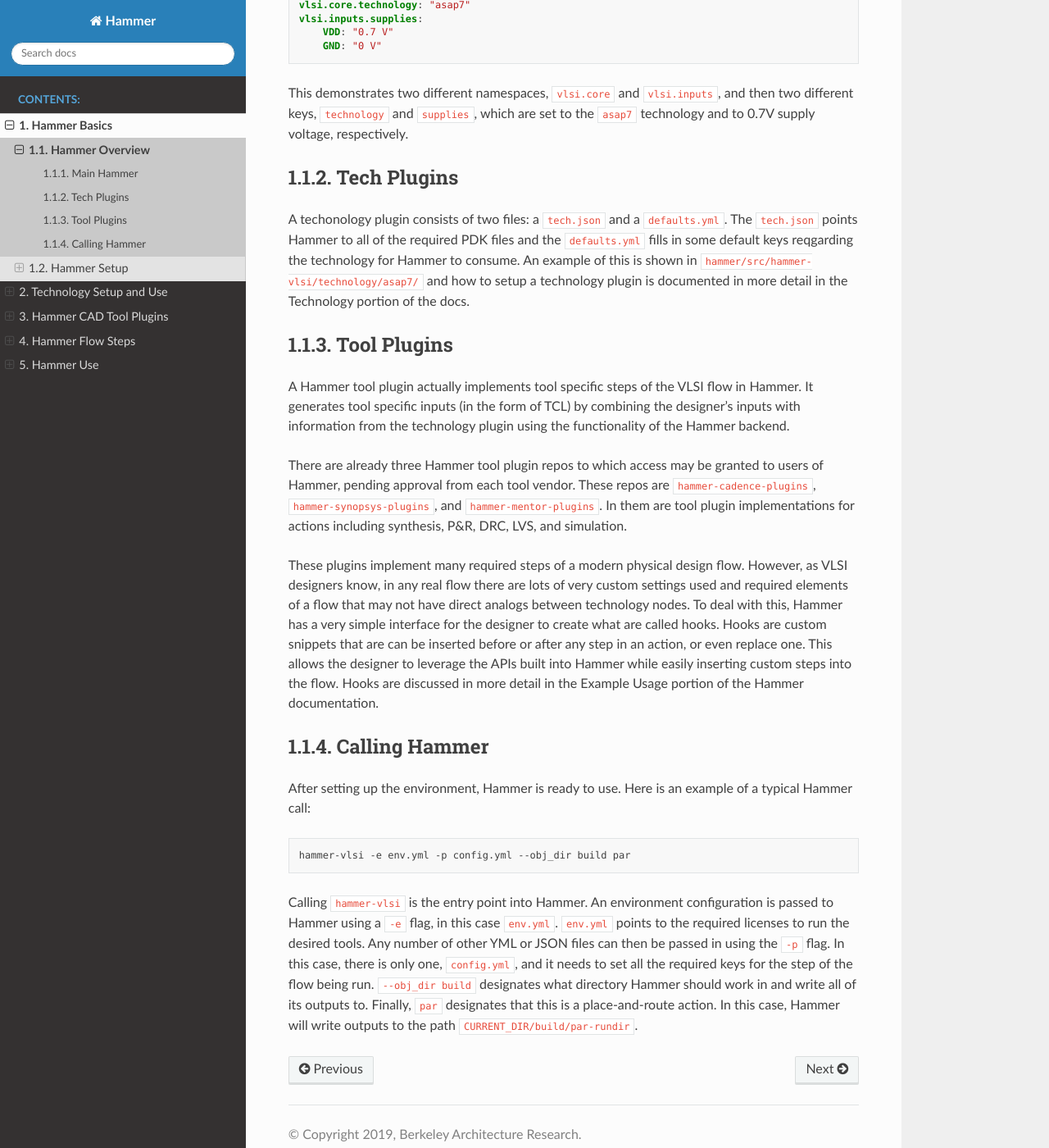
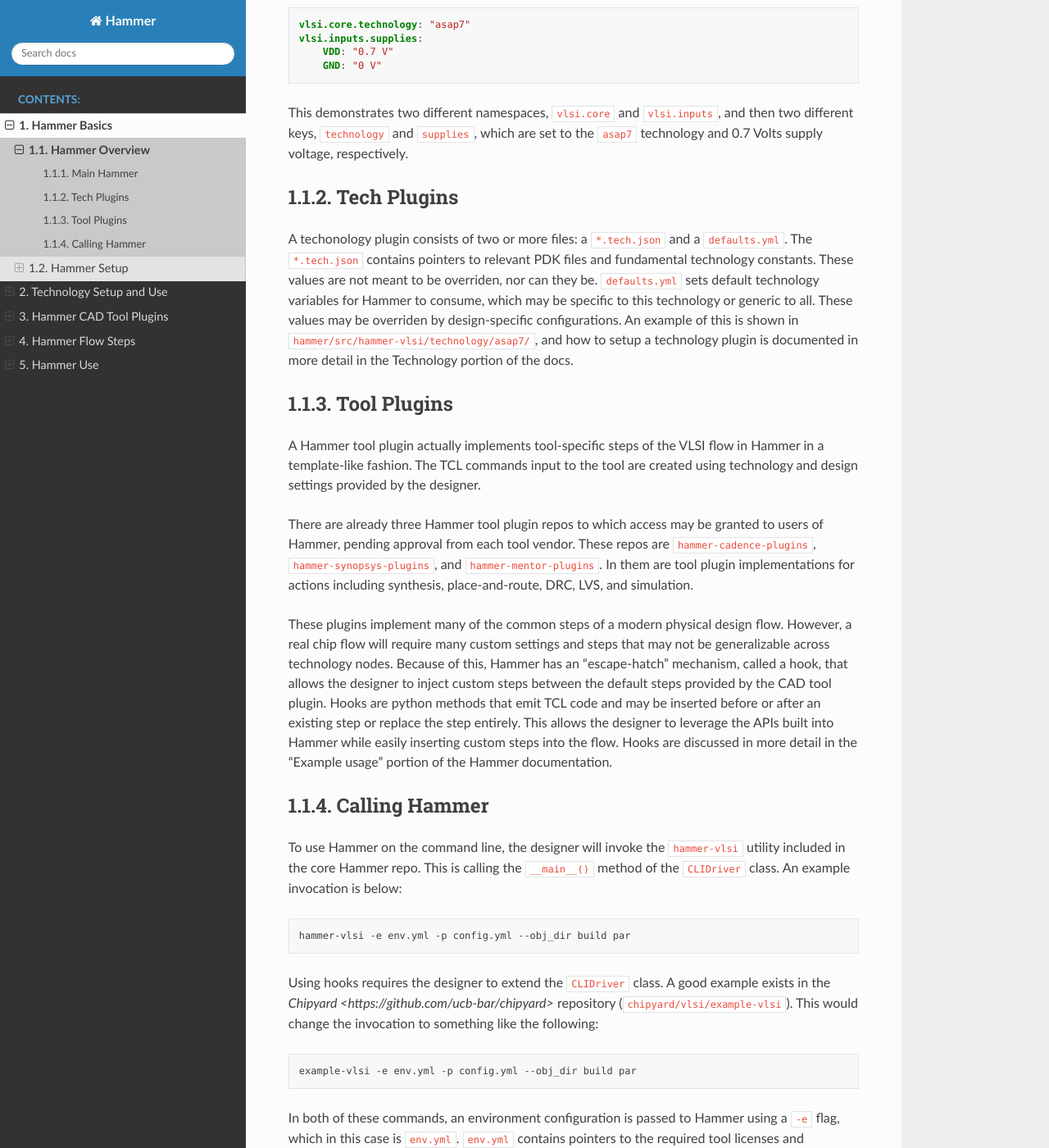
Before and after one commit to ucb-bar/hammer, a Sphinx documentation site: the page built from doc/Hammer-Basics/Hammer-Overview.rst, in a window 1280 px wide and 1400 px high, scrolled down 832 px. Shown: the whole window at 82% size. Built offline with Sphinx 7.4.7 and the Read the Docs theme 2.0.0, drawn with Linux system fonts in a browser that asks for light colours; pages that are not in the unit, such as notebooks, are missing from menus; some of the changed text lies outside the part shown.

Commit message:
nitpicks

```diff
--- a/doc/Hammer-Basics/Hammer-Overview.rst
+++ b/doc/Hammer-Basics/Hammer-Overview.rst
@@ -1,11 +1,11 @@
 Hammer Overview
 ================================
 
-Hammer has a set of actions and automatically takes the output of one action and converts it into the input for another.  For instance, a synthesis action will output a mapped verilog file which will then automatically by piped to the P&R input when a P&R action is called.
+Hammer has a set of actions and automatically takes the output of one action and converts it into the input for another.  For instance, a synthesis action will output a mapped verilog file which will then automatically by piped to the place-and-route input when a place-and-route action is called.
 
-A user's Hammer environment is typically separated into four different components: main Hammer, a tool plugin, a technology plugin, and a set of project specific Hammer input. Hammer is meant to expose a set of generalized APIs that are then implemented by tool and technology specific plugins.
+A user's Hammer environment is typically separated into four different components: core Hammer, one or more tool plugins, a technology plugin, and a set of project-specific Hammer input files. Hammer is meant to expose a set of generalized APIs that are then implemented by tool- and technology-specific plugins.
 
-Hammer is included in a larger project called `Chipyard <https://github.com/ucb-bar/chipyard>`__ which is the unified repo for an entire RTL, simulation, emulation, and VLSI flow from Berkeley Architecture Research. There is an in-depth Hammer demo there and is a great place to look at a typical Hammer setup.
+Hammer is included in a larger project called `Chipyard <https://github.com/ucb-bar/chipyard>`__ which is the unified repo for an entire RTL, simulation, emulation, and VLSI flow from Berkeley Architecture Research. There is an in-depth Hammer demo there, and it is a great place to look at a typical Hammer setup.
 
 Main Hammer
 -------------------------------
@@ -24,32 +24,51 @@
         VDD: "0.7 V"
         GND: "0 V"
 
-This demonstrates two different namespaces, ``vlsi.core`` and ``vlsi.inputs``, and then two different keys, ``technology`` and ``supplies``, which are set to the ``asap7`` technology and to 0.7V supply voltage, respectively.
+This demonstrates two different namespaces, ``vlsi.core`` and ``vlsi.inputs``, and then two different keys, ``technology`` and ``supplies``, which are set to the ``asap7`` technology and 0.7 Volts supply voltage, respectively.
 
 Tech Plugins
 -------------------------------
 
-A techonology plugin consists of two files: a ``tech.json`` and a ``defaults.yml``.  The ``tech.json`` points Hammer to all of the required PDK files and the ``defaults.yml`` fills in some default keys reqgarding the technology for Hammer to consume. An example of this is shown in ``hammer/src/hammer-vlsi/technology/asap7/`` and how to setup a technology plugin is documented in more detail in the Technology portion of the docs.
+A techonology plugin consists of two or more files: a ``*.tech.json`` and a ``defaults.yml``.  The ``*.tech.json`` contains pointers to relevant PDK files and fundamental technology constants.  These values are not meant to be overriden, nor can they be. ``defaults.yml`` sets default technology variables for Hammer to consume, which may be specific to this technology or generic to all. These values may be overriden by design-specific configurations. An example of this is shown in ``hammer/src/hammer-vlsi/technology/asap7/``, and how to setup a technology plugin is documented in more detail in the Technology portion of the docs.
 
 Tool Plugins
 -------------------------------
 
-A Hammer tool plugin actually implements tool specific steps of the VLSI flow in Hammer. It generates tool specific inputs (in the form of TCL) by combining the designer's inputs with information from the technology plugin using the functionality of the Hammer backend.
+A Hammer tool plugin actually implements tool-specific steps of the VLSI flow in Hammer in a template-like fashion.
+The TCL commands input to the tool are created using technology and design settings provided by the designer.
 
-There are already three Hammer tool plugin repos to which access may be granted to users of Hammer, pending approval from each tool vendor. These repos are ``hammer-cadence-plugins``, ``hammer-synopsys-plugins``, and ``hammer-mentor-plugins``. In them are tool plugin implementations for actions including synthesis, P&R, DRC, LVS, and simulation.
+There are already three Hammer tool plugin repos to which access may be granted to users of Hammer, pending approval from each tool vendor. These repos are ``hammer-cadence-plugins``, ``hammer-synopsys-plugins``, and ``hammer-mentor-plugins``. In them are tool plugin implementations for actions including synthesis, place-and-route, DRC, LVS, and simulation.
 
-These plugins implement many required steps of a modern physical design flow. However, as VLSI designers know, in any real flow there are lots of very custom settings used and required elements of a flow that may not have direct analogs between technology nodes. To deal with this, Hammer has a very simple interface for the designer to create what are called hooks. Hooks are custom snippets that are can be inserted before or after any step in an action, or even replace one. This allows the
-designer to leverage the APIs built into Hammer while easily inserting custom steps into the flow. Hooks are discussed in more detail in the Example Usage portion of the Hammer documentation.
+These plugins implement many of the common steps of a modern physical design flow. However, a real chip flow will require many custom settings and steps that may not be generalizable across technology nodes.
+Because of this, Hammer has an "escape-hatch" mechanism, called a hook, that allows the designer to inject custom steps between the default steps provided by the CAD tool plugin.
+Hooks are python methods that emit TCL code and may be inserted before or after an existing step or replace the step entirely.
+This allows the designer to leverage the APIs built into Hammer while easily inserting custom steps into the flow.
+Hooks are discussed in more detail in the "Example usage" portion of the Hammer documentation.
 
 Calling Hammer
 -------------------------------
 
-After setting up the environment, Hammer is ready to use. Here is an example of a typical Hammer call:
+To use Hammer on the command line, the designer will invoke the ``hammer-vlsi`` utility included in the core Hammer repo.
+This is calling the ``__main__()`` method of the ``CLIDriver`` class. An example invocation is below:
 
 .. _call-example:
 .. code-block:: bash
 
     hammer-vlsi -e env.yml -p config.yml --obj_dir build par
 
-Calling ``hammer-vlsi`` is the entry point into Hammer. An environment configuration is passed to Hammer using a ``-e`` flag, in this case ``env.yml``. ``env.yml`` points to the required licenses to run the desired tools. Any number of other YML or JSON files can then be passed in using the ``-p`` flag. In this case, there is only one, ``config.yml``, and it needs to set all the required keys for the step of the flow being run.  ``--obj_dir build`` designates what directory Hammer
-should work in and write all of its outputs to. Finally, ``par`` designates that this is a place-and-route action.  In this case, Hammer will write outputs to the path ``CURRENT_DIR/build/par-rundir``.
+Using hooks requires the designer to extend the ``CLIDriver`` class. A good example exists in the `Chipyard <https://github.com/ucb-bar/chipyard>` repository (``chipyard/vlsi/example-vlsi``). This would change the invocation to something like the following:
+
+.. _call-example-hooks:
+.. code-block:: bash
+
+    example-vlsi -e env.yml -p config.yml --obj_dir build par
+
+In both of these commands, an environment configuration is passed to Hammer using a ``-e`` flag, which in this case is ``env.yml``.
+``env.yml`` contains pointers to the required tool licenses and environment variables.
+These environment settings will not be propagated to the output configuration files after each action.
+Any number of other YML or JSON files can then be passed in using the ``-p`` flag.
+In this case, there is only one, ``config.yml``, and it needs to set all the required keys for the step of the flow being run.
+``--obj_dir build`` designates what directory Hammer should use as a working directory.
+All default action run directories and output files will be placed here.
+Finally, ``par`` designates that this is a place-and-route action.
+In this case, Hammer will write outputs to the path ``$PWD/build/par-rundir``.
```
